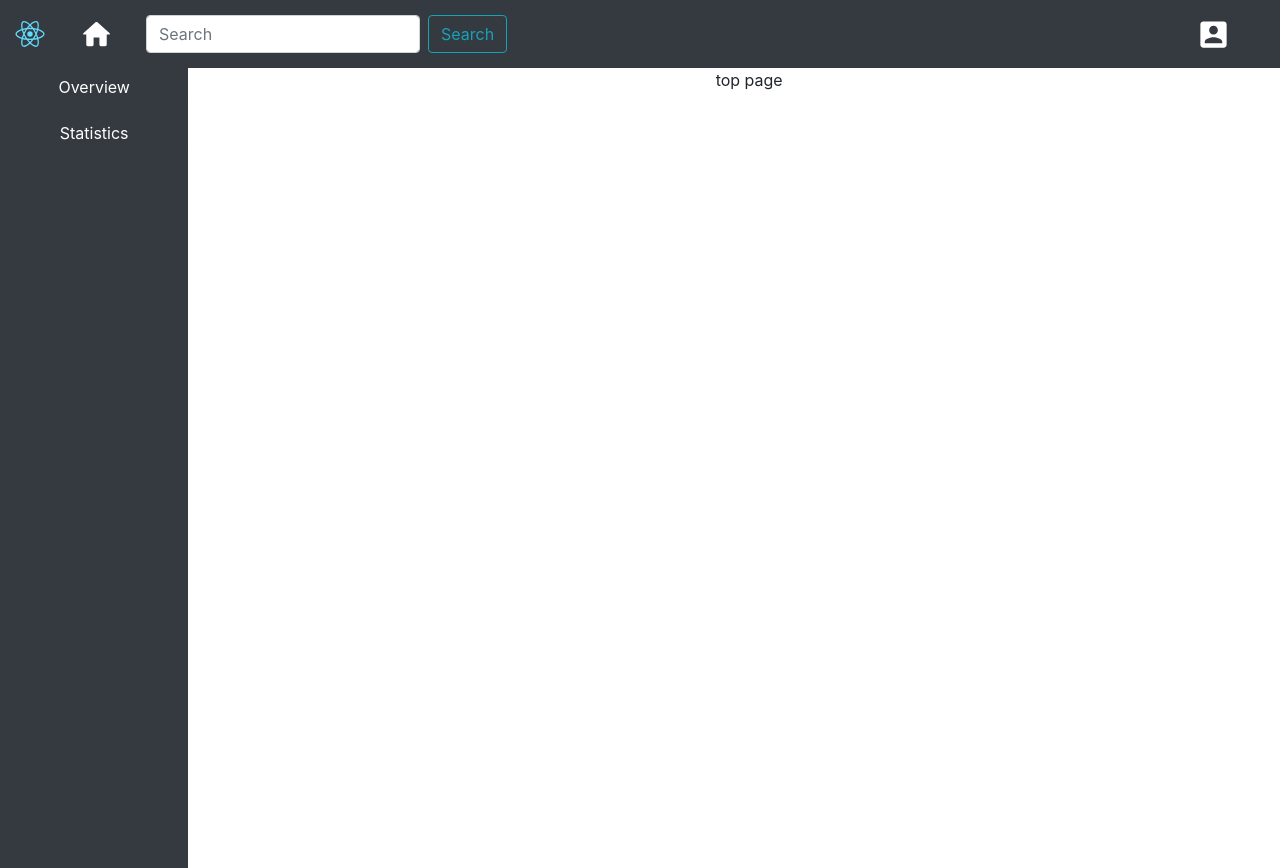
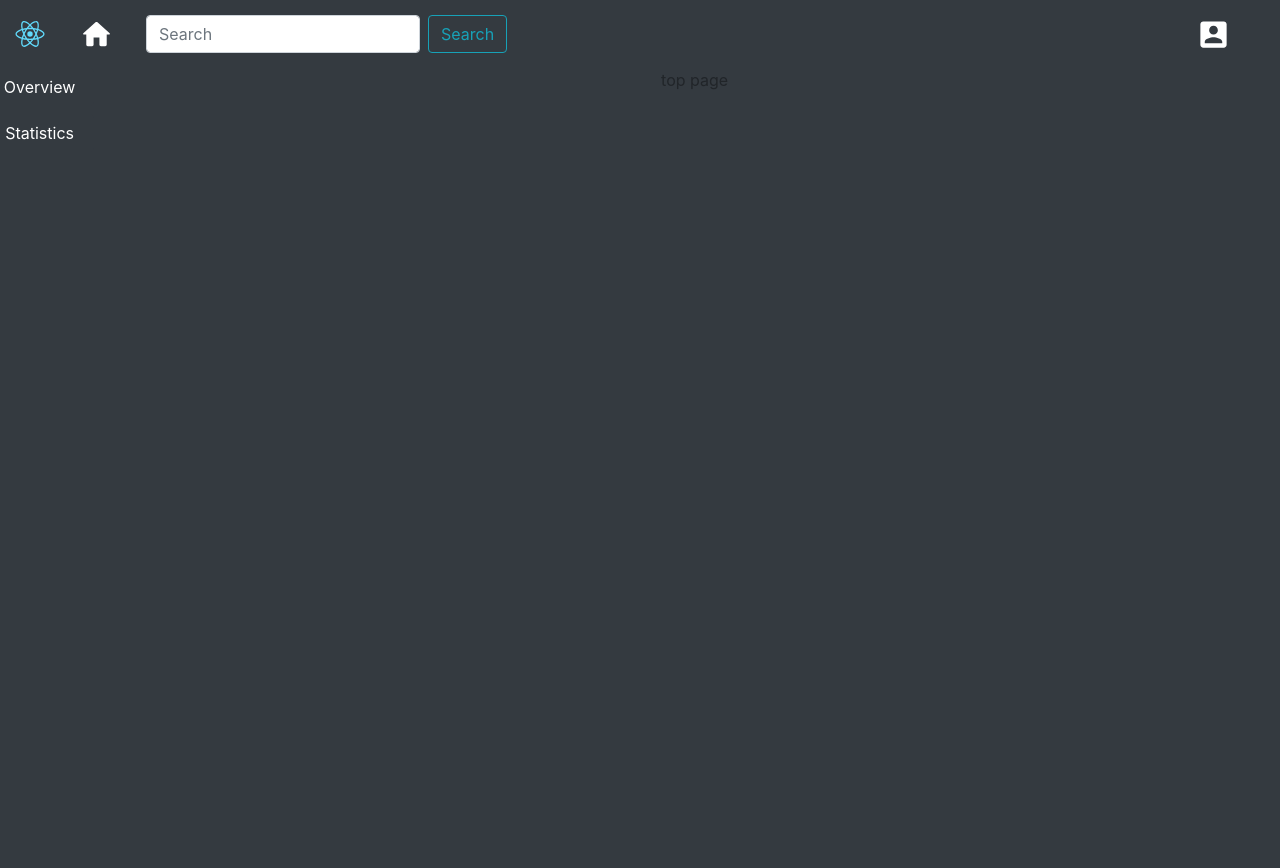
Before and after one commit to kenglwo/bad-vis-frontend, a React (Create React App) app: page / in a window 1280 px wide. Built offline with nearby package versions, Linux system fonts and the light colour scheme.

Commit message:
:sparkles: add LabelSet on the right

```diff
--- a/src/App.tsx
+++ b/src/App.tsx
@@ -7,25 +7,27 @@ import Header from "./components/common/Header";
 import Sidebar from "./components/common/Sidebar";
 import Top from "./components/top/Top";
 import Login from "./components/account/Login";
+import LabelView from "./components/label_view/LabelView";
 import logo from "./assets/images/logo.svg";
 import "./assets/styles/App.scss";
 
 function App() {
   return (
     <div className="App">
-      <Container className="p-0" fluid>
+      <Container className="p-0 bg-dark" fluid>
         <BrowserRouter>
           <Row>
             <Header />
           </Row>
           <Row>
-            <Col md={2}>
+            <Col md={1} className="p-0">
               <Sidebar />
             </Col>
             <Col>
               <Switch>
                 <Route exact={true} path={"/"} component={Top} />
                 <Route path={"/login"} component={Login} />
+                <Route path={"/label_view/:userID"} component={LabelView} />
               </Switch>
             </Col>
           </Row>
```
